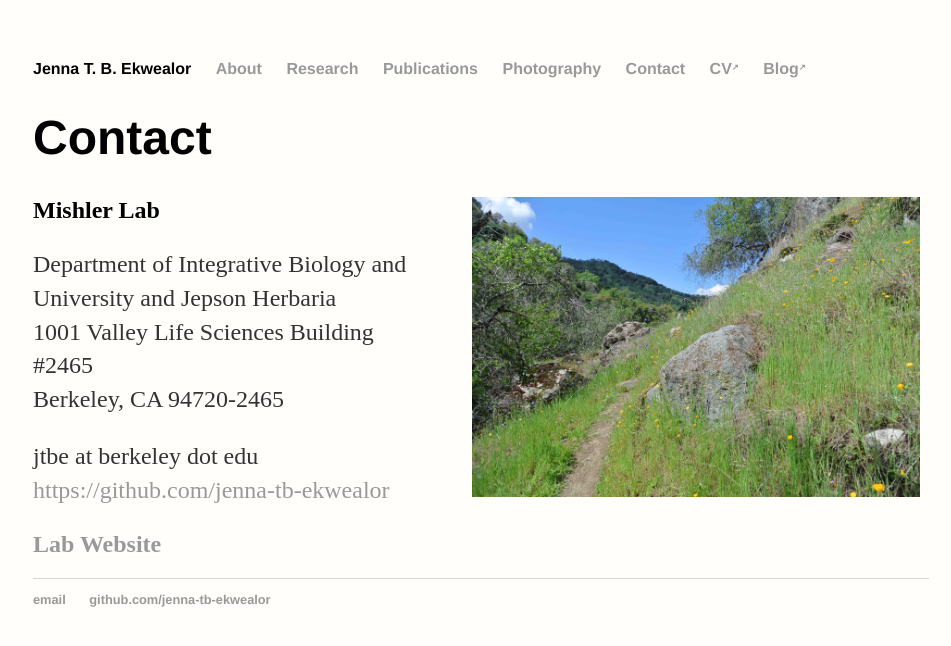
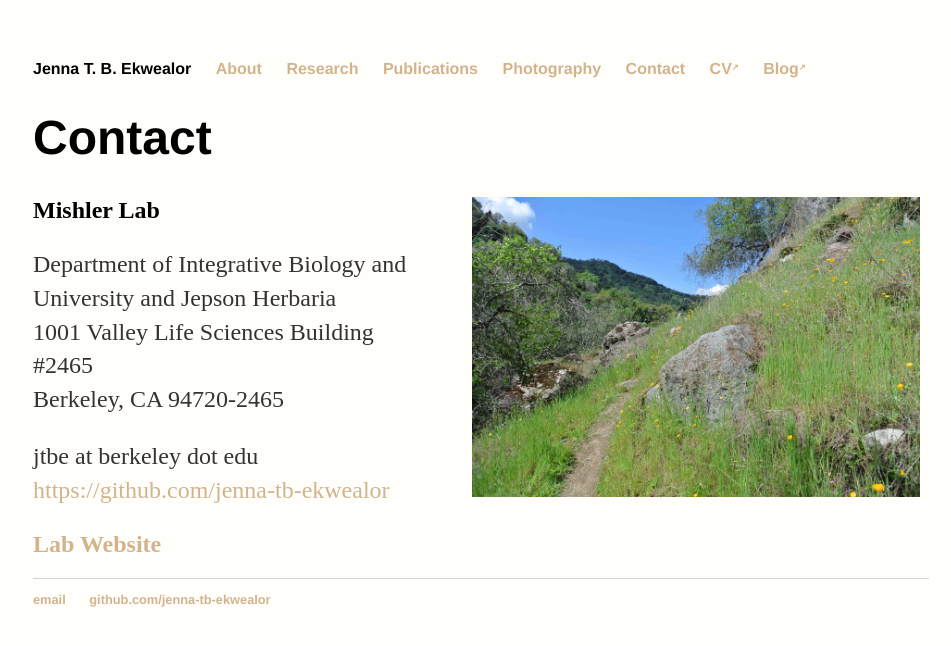
Before and after one commit to jenna-tb-ekwealor/jenna-tb-ekwealor.github.io, a Jekyll site: the page built from contact/index.html, in a window 1280 px wide. Shown: the top 646 px of the page, without its empty margins (159-1110 px from the left). Built offline with Jekyll 4.4.1, drawn with Linux system fonts in a browser that asks for light colours.

Commit message:
change links to tan

```diff
--- a/css/main.css
+++ b/css/main.css
@@ -15,7 +15,7 @@ nav ul li, footer ul li {
 }
 a {
     text-decoration: none;
-    color: #999;
+    color: #D2B48C;
 }
 a:hover {
     text-decoration: underline;
```
